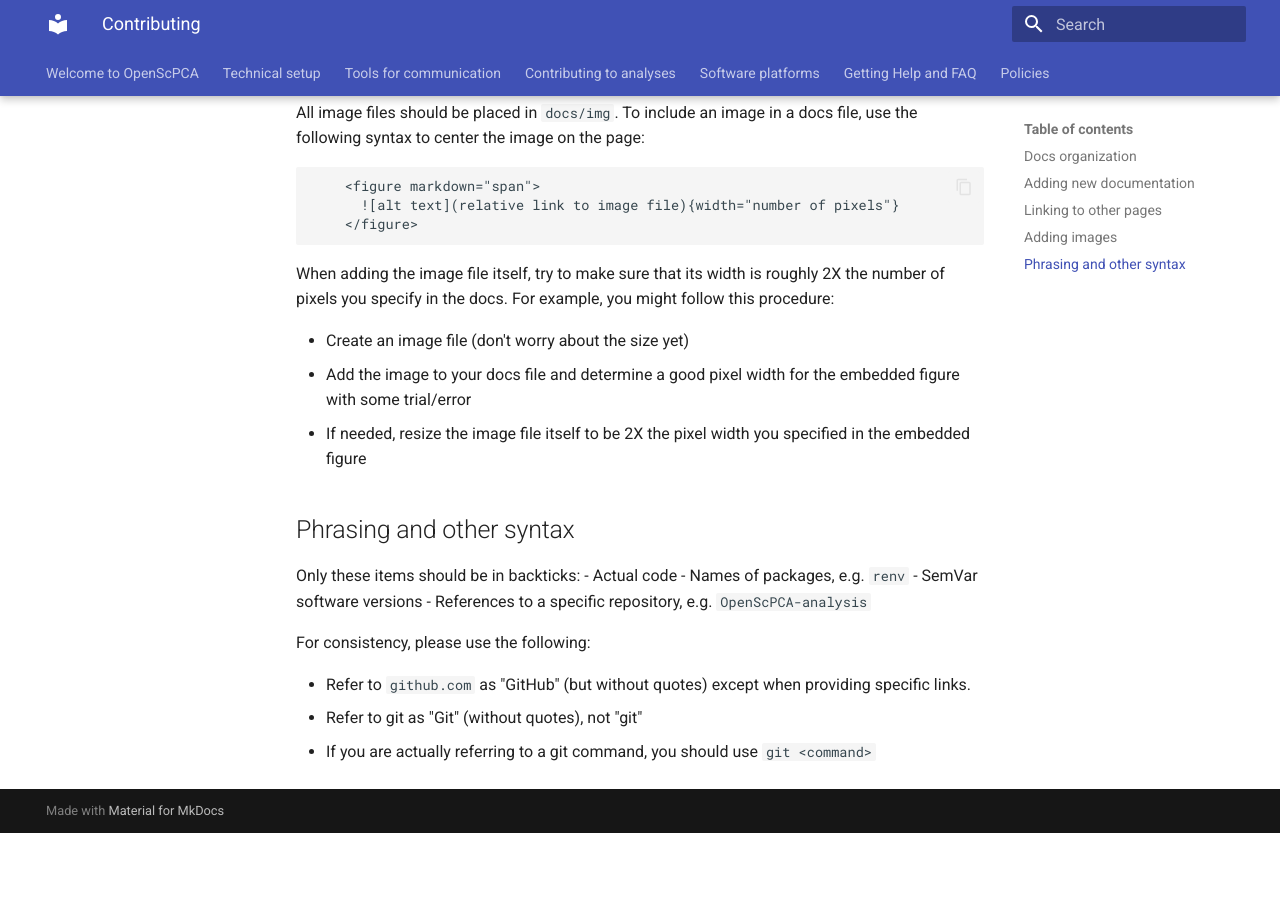
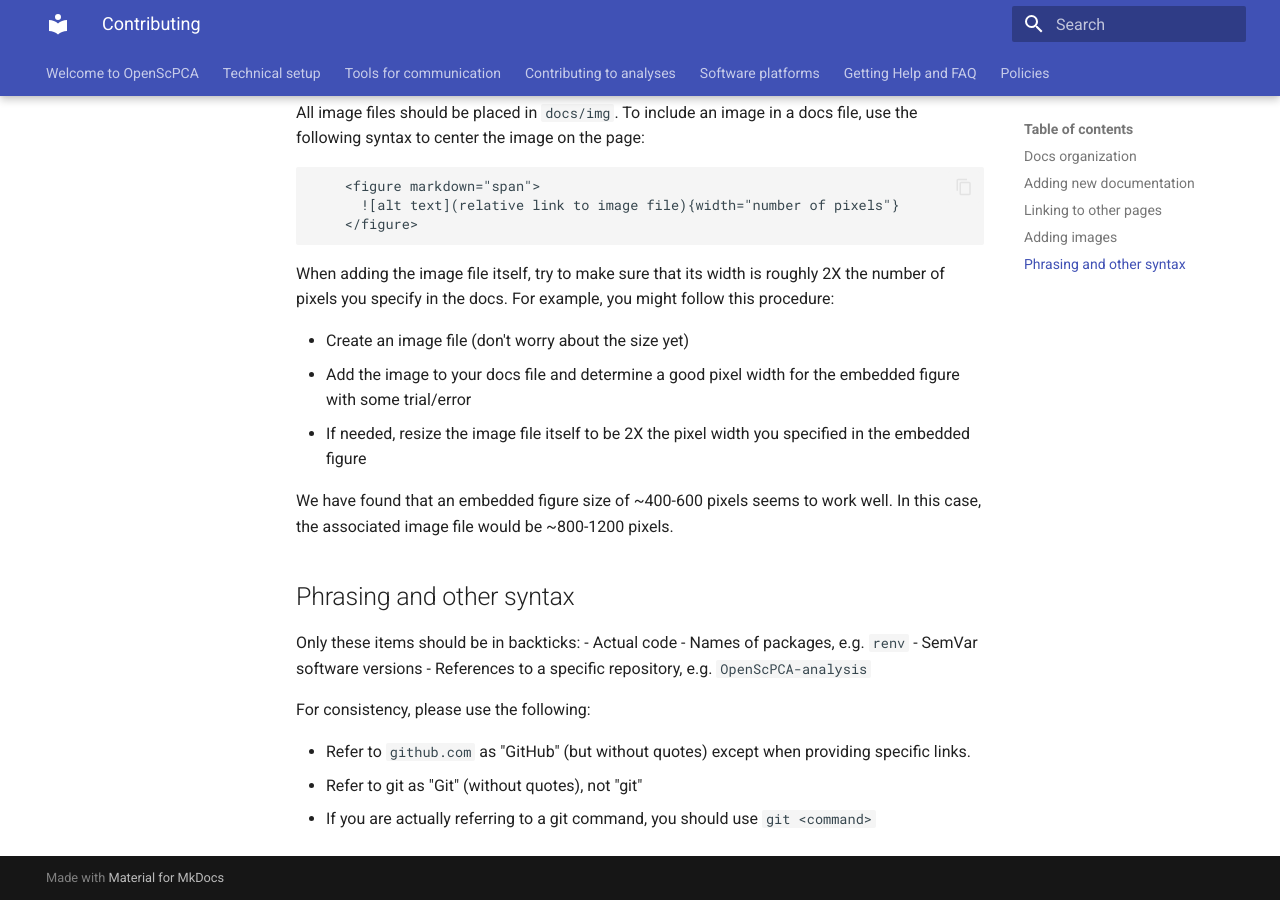
Before and after one commit to AlexsLemonade/OpenScPCA-analysis, an MkDocs documentation site: the page built from docs/contributing.md, in a window 1280 px wide and 900 px high, scrolled down 2289 px. Built offline with MkDocs 1.6.1 and Material for MkDocs 9.7.7, drawn with Linux system fonts in a browser that asks for light colours; before the commit the page ends 3122 px from its top, so only the background shows below that.

Commit message:
suggest 400-600

```diff
--- a/docs/contributing.md
+++ b/docs/contributing.md
@@ -108,6 +108,9 @@ For example, you might follow this procedure:
 - Add the image to your docs file and determine a good pixel width for the embedded figure with some trial/error
 - If needed, resize the image file itself to be 2X the pixel width you specified in the embedded figure
 
+We have found that an embedded figure size of ~400-600 pixels seems to work well.
+In this case, the associated image file would be ~800-1200 pixels.
+
 
 ## Phrasing and other syntax
 
```
